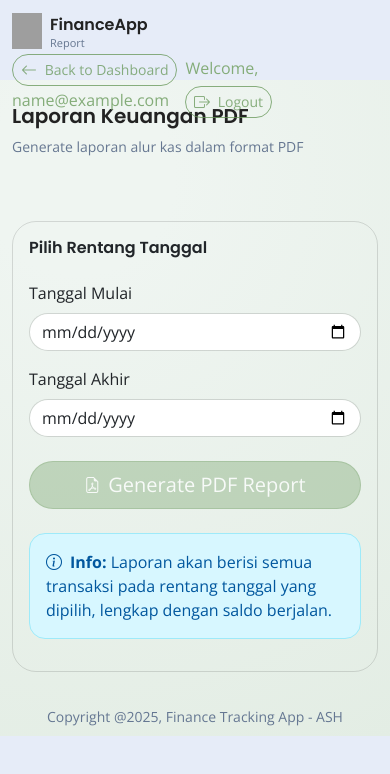
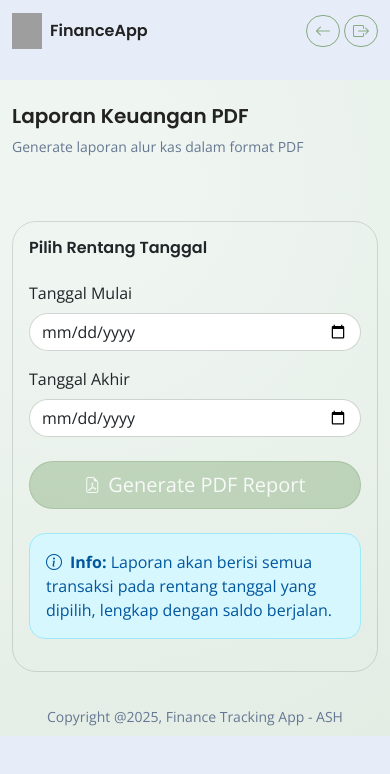
Before and after one commit to lfnsyhd/client-finance-app, a React (Vite) app: page /report in a window 390 px wide. Shown: the top 774 px of the page. Built offline with nearby package versions, Linux system fonts and the light colour scheme; sample sign-in values are in the browser's storage; grey boxes are pictures that could not be loaded.

Commit message:
Fix mobile responsive header - hide text labels on small screens

```diff
--- a/src/components/Dashboard.jsx
+++ b/src/components/Dashboard.jsx
@@ -112,16 +112,18 @@ const Dashboard = () => {
                             <img src={logoImg} alt="Logo" className="avatar avatar-30" />
                             <div className="d-block ps-2">
                                 <h6 className="fs-6 mb-0">Finance<span className="fs-6">App</span></h6>
-                                <p className="company-tagline">Dashboard</p>
+                                <p className="company-tagline d-none d-sm-block">Dashboard</p>
                             </div>
                         </a>
-                        <div className="ms-auto">
-                            <button className="btn btn-sm btn-accent me-2" onClick={() => navigate('/report')}>
-                                <i className="bi bi-file-earmark-pdf me-1"></i> Report PDF
+                        <div className="ms-auto d-flex align-items-center gap-1 gap-sm-2">
+                            <button className="btn btn-sm btn-accent" onClick={() => navigate('/report')} title="Report PDF">
+                                <i className="bi bi-file-earmark-pdf"></i>
+                                <span className="d-none d-md-inline ms-1">Report</span>
                             </button>
-                            <span className="text-theme-1 me-3">Welcome, {user?.email}</span>
-                            <button className="btn btn-sm btn-outline-theme" onClick={handleLogout}>
-                                <i className="bi bi-box-arrow-right me-1"></i> Logout
+                            <span className="text-theme-1 d-none d-lg-inline me-2" style={{ fontSize: '0.875rem' }}>Welcome, {user?.email}</span>
+                            <button className="btn btn-sm btn-outline-theme" onClick={handleLogout} title="Logout">
+                                <i className="bi bi-box-arrow-right"></i>
+                                <span className="d-none d-sm-inline ms-1">Logout</span>
                             </button>
                         </div>
                     </div>
--- a/src/components/Report.jsx
+++ b/src/components/Report.jsx
@@ -193,16 +193,18 @@ const Report = () => {
                             <img src={logoImg} alt="Logo" className="avatar avatar-30" />
                             <div className="d-block ps-2">
                                 <h6 className="fs-6 mb-0">Finance<span className="fs-6">App</span></h6>
-                                <p className="company-tagline">Report</p>
+                                <p className="company-tagline d-none d-sm-block">Report</p>
                             </div>
                         </a>
-                        <div className="ms-auto">
-                            <button className="btn btn-sm btn-outline-theme me-2" onClick={() => navigate('/dashboard')}>
-                                <i className="bi bi-arrow-left me-1"></i> Back to Dashboard
+                        <div className="ms-auto d-flex align-items-center gap-1 gap-sm-2">
+                            <button className="btn btn-sm btn-outline-theme" onClick={() => navigate('/dashboard')} title="Back to Dashboard">
+                                <i className="bi bi-arrow-left"></i>
+                                <span className="d-none d-md-inline ms-1">Back</span>
                             </button>
-                            <span className="text-theme-1 me-3">Welcome, {user?.email}</span>
-                            <button className="btn btn-sm btn-outline-theme" onClick={handleLogout}>
-                                <i className="bi bi-box-arrow-right me-1"></i> Logout
+                            <span className="text-theme-1 d-none d-lg-inline me-2" style={{ fontSize: '0.875rem' }}>Welcome, {user?.email}</span>
+                            <button className="btn btn-sm btn-outline-theme" onClick={handleLogout} title="Logout">
+                                <i className="bi bi-box-arrow-right"></i>
+                                <span className="d-none d-sm-inline ms-1">Logout</span>
                             </button>
                         </div>
                     </div>
```
